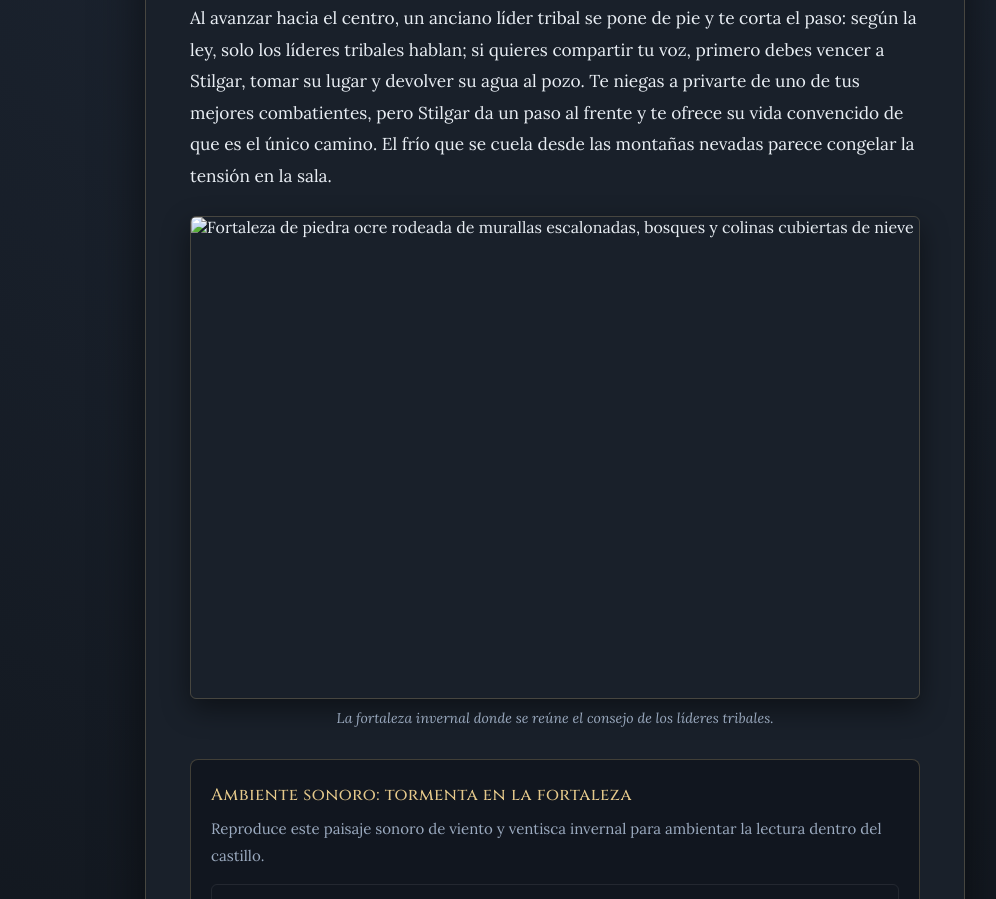
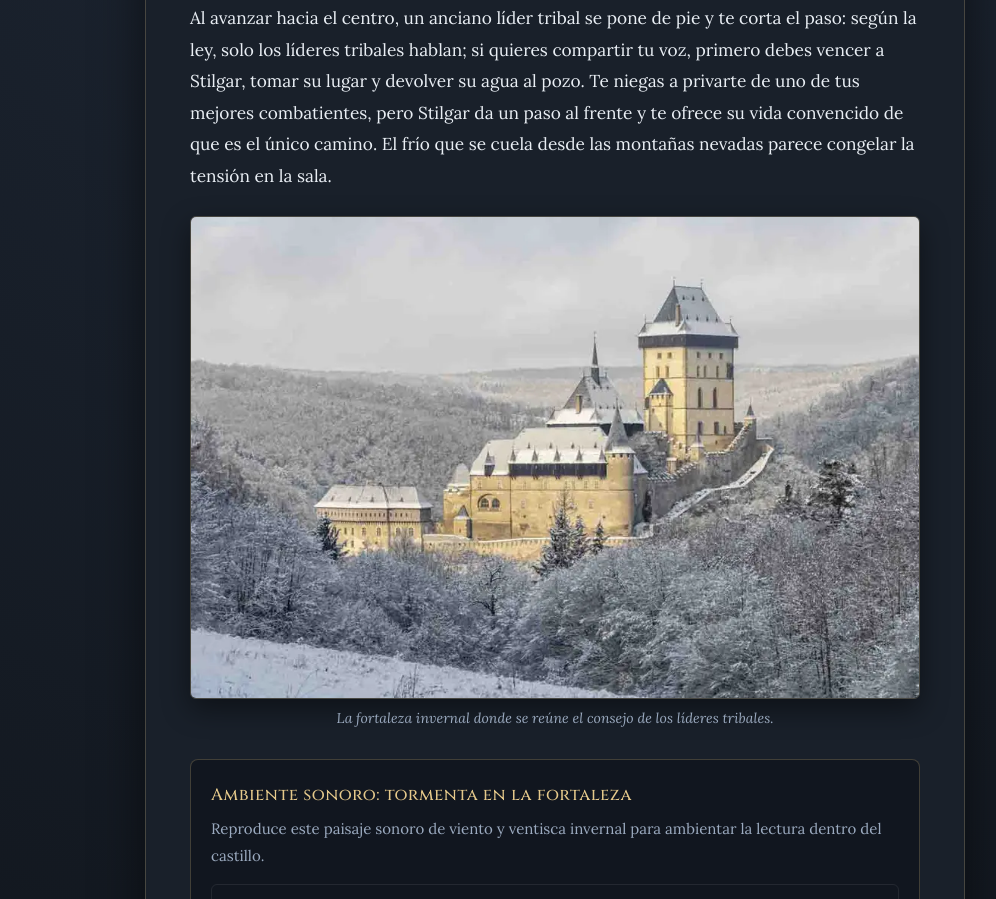
Before and after one commit to Balta-dotcom/la-voz-de-la-fortaleza-invernal, a plain HTML site: page index.html in a window 1280 px wide. Shown: the part 402-1301 px from the top of the page, without its empty margins (85-1081 px from the left). Drawn offline with Linux system fonts and the light colour scheme; grey boxes are pictures that could not be loaded.

Commit message:
Update index.html

```diff
--- a/index.html
+++ b/index.html
@@ -303,7 +303,7 @@
       </article>
 
       <figure class="figura-escenario">
-        <img src="img/fortaleza-invernal.webp" alt="Fortaleza de piedra ocre rodeada de murallas escalonadas, bosques y colinas cubiertas de nieve" width="960" height="634" decoding="async">
+        <img src="fortaleza-invernal.webp" alt="Fortaleza de piedra ocre rodeada de murallas escalonadas, bosques y colinas cubiertas de nieve" width="960" height="634" decoding="async">
         <figcaption>La fortaleza invernal donde se reúne el consejo de los líderes tribales.</figcaption>
       </figure>
 
```
